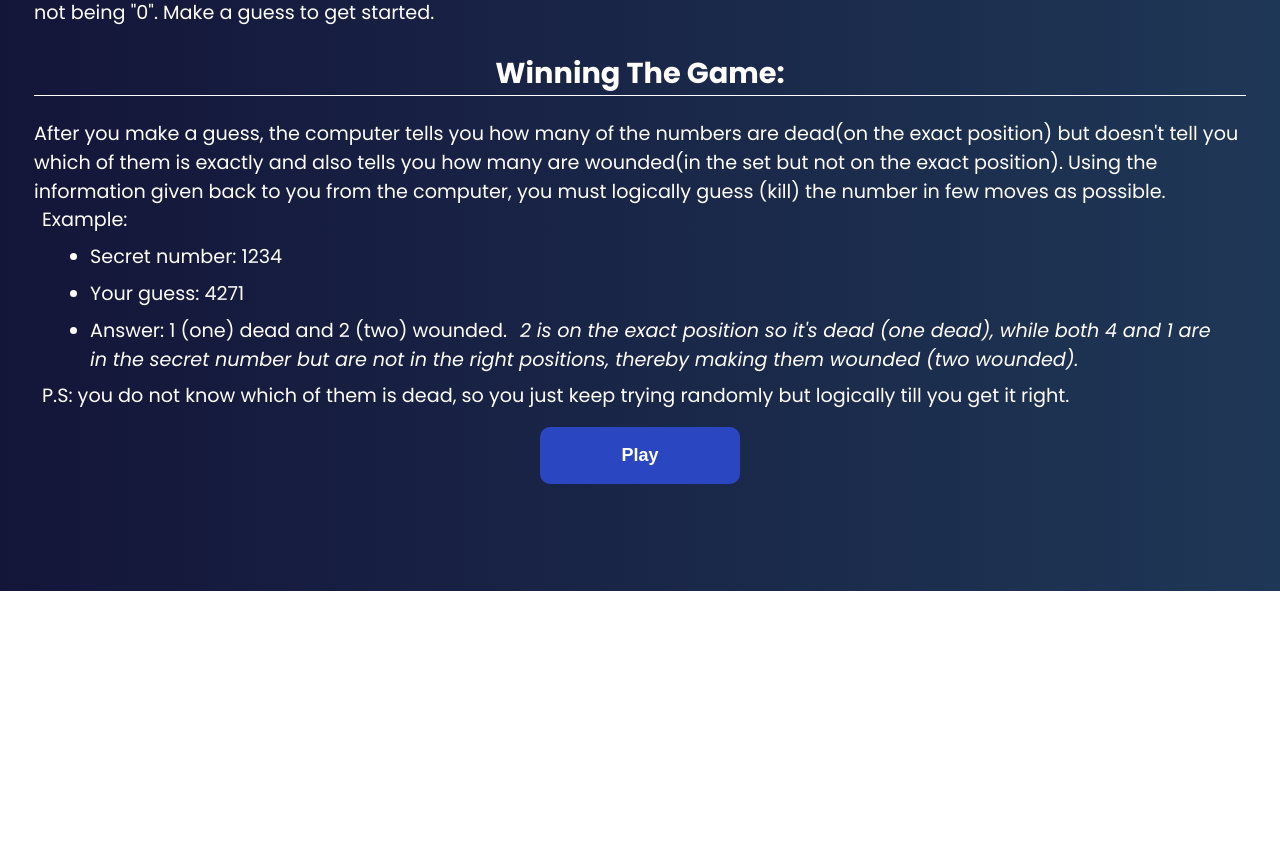
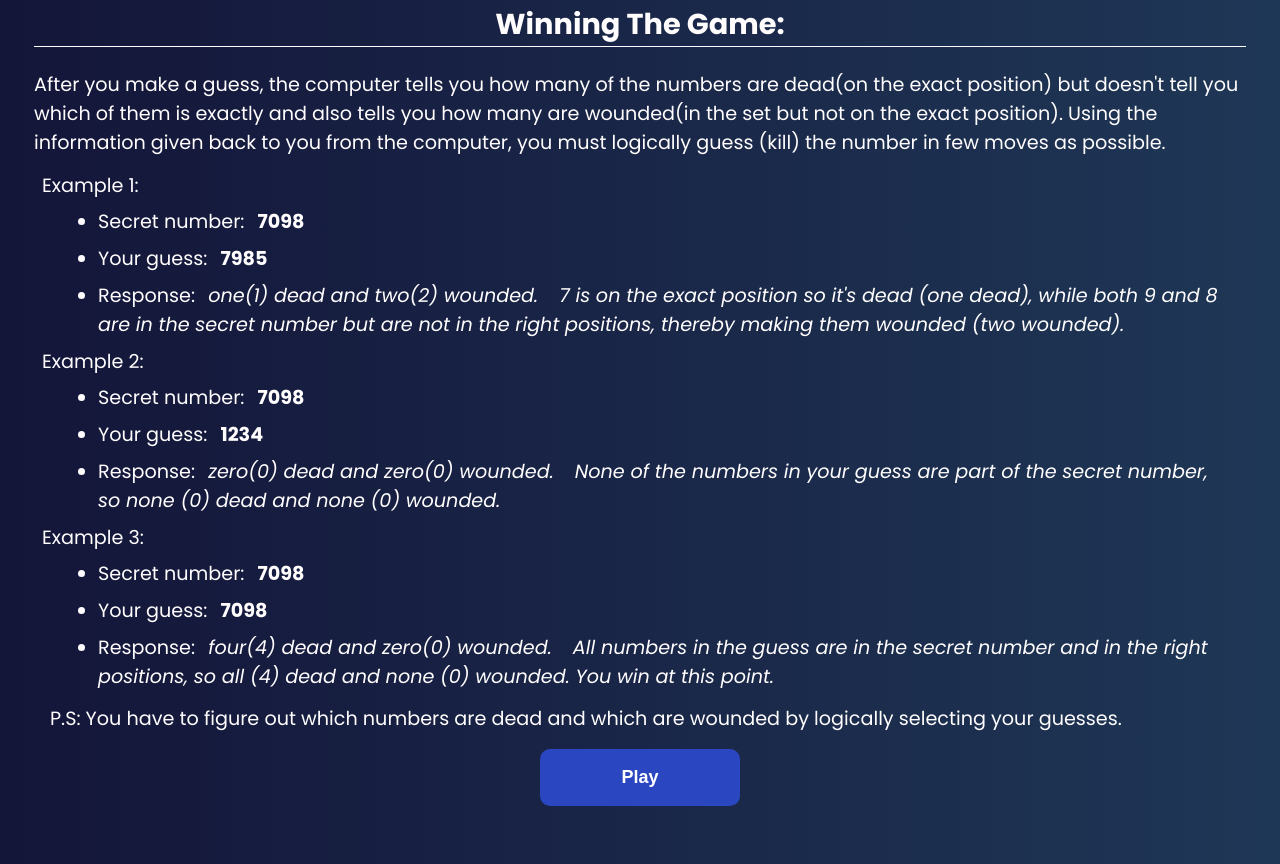
Before and after one commit to aolamide/number-game, a plain HTML site: page index.html in a window 1280 px wide. Shown: the part 1041-1905 px from the top of the page. Before the commit the page ends 1632 px from the top, so only its background shows below. Drawn offline with Linux system fonts and the light colour scheme.

Commit message:
add more examples to rules section

```diff
--- a/index.html
+++ b/index.html
@@ -35,24 +35,45 @@
         the exact position). Using the information given back to you from the
         computer, you must logically guess (kill) the number in few moves as
         possible.
-        <span id="example">
-          Example:
+        <div id="example">
+          Example 1:
           <ul id="example-list">
-            <li>Secret number: 1234</li>
-            <li>Your guess: 4271</li>
+            <li>Secret number: <strong>7098</strong></li>
+            <li>Your guess: <strong>7985</strong></li>
             <li>
-              Answer: 1 (one) dead and 2 (two) wounded.
+              Response: <em>one(1) dead and two(2) wounded.</em>
               <em
-                >2 is on the exact position so it's dead (one dead), while both 4 and 1 are
+                >7 is on the exact position so it's dead (one dead), while both 9 and 8 are
                 in the secret number but are not in the right positions, thereby making them wounded (two wounded).</em
               >
             </li>
           </ul>
-          <span id="ps"
-            >P.S: you do not know which of them is dead, so you just keep
-            trying randomly but logically till you get it right.
-          </span>
-        </span>
+          Example 2:
+          <ul id="example-list">
+            <li>Secret number: <strong>7098</strong></li>
+            <li>Your guess: <strong>1234</strong></li>
+            <li>
+              Response: <em>zero(0) dead and zero(0) wounded.</em>
+              <em
+                >None of the numbers in your guess are part of the secret number, so none (0) dead and none (0) wounded.</em
+              >
+            </li>
+          </ul>
+          Example 3:
+          <ul id="example-list">
+            <li>Secret number: <strong>7098</strong></li>
+            <li>Your guess: <strong>7098</strong></li>
+            <li>
+              Response: <em>four(4) dead and zero(0) wounded.</em>
+              <em
+                >All numbers in the guess are in the secret number and in the right positions, so all (4) dead and none (0) wounded. You win at this point.</em
+              >
+            </li>
+          </ul>
+          <div id="ps"
+            >P.S: You have to figure out which numbers are dead and which are wounded by logically selecting your guesses.
+          </div>
+        </div>
         <div class="play">
           <a href="./play"><button>Play</button></a>
         </div>
```
